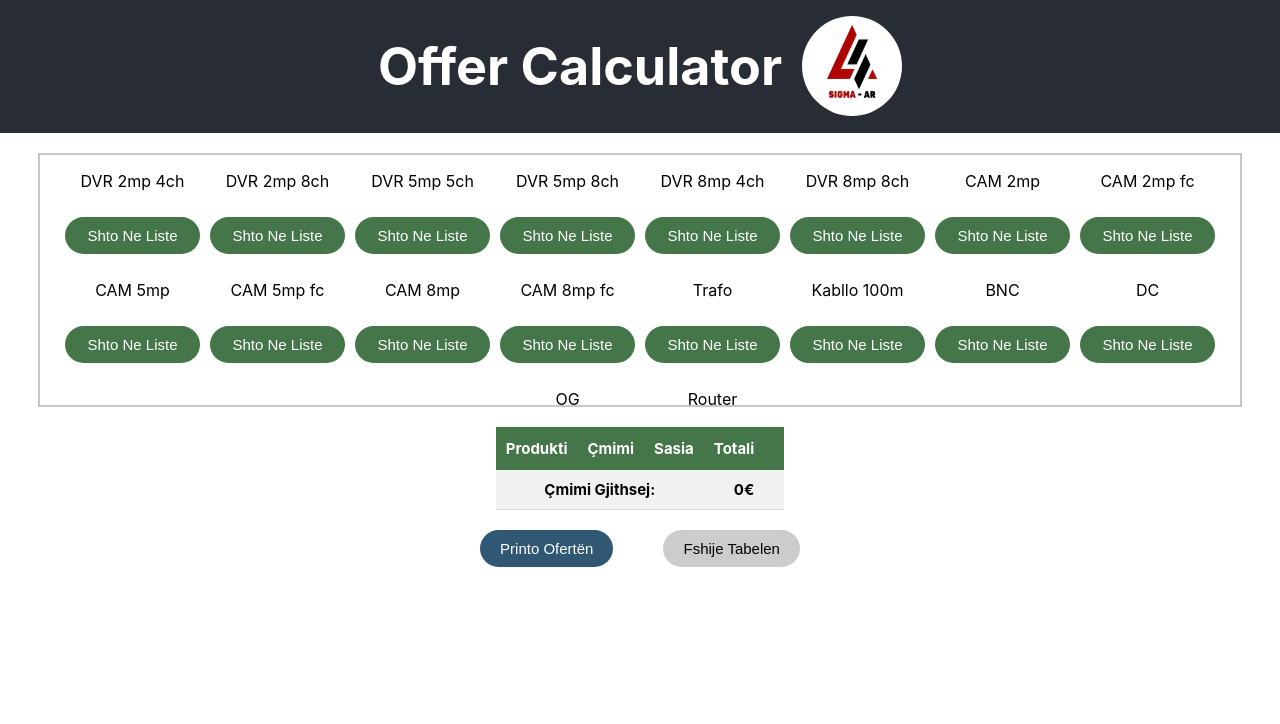
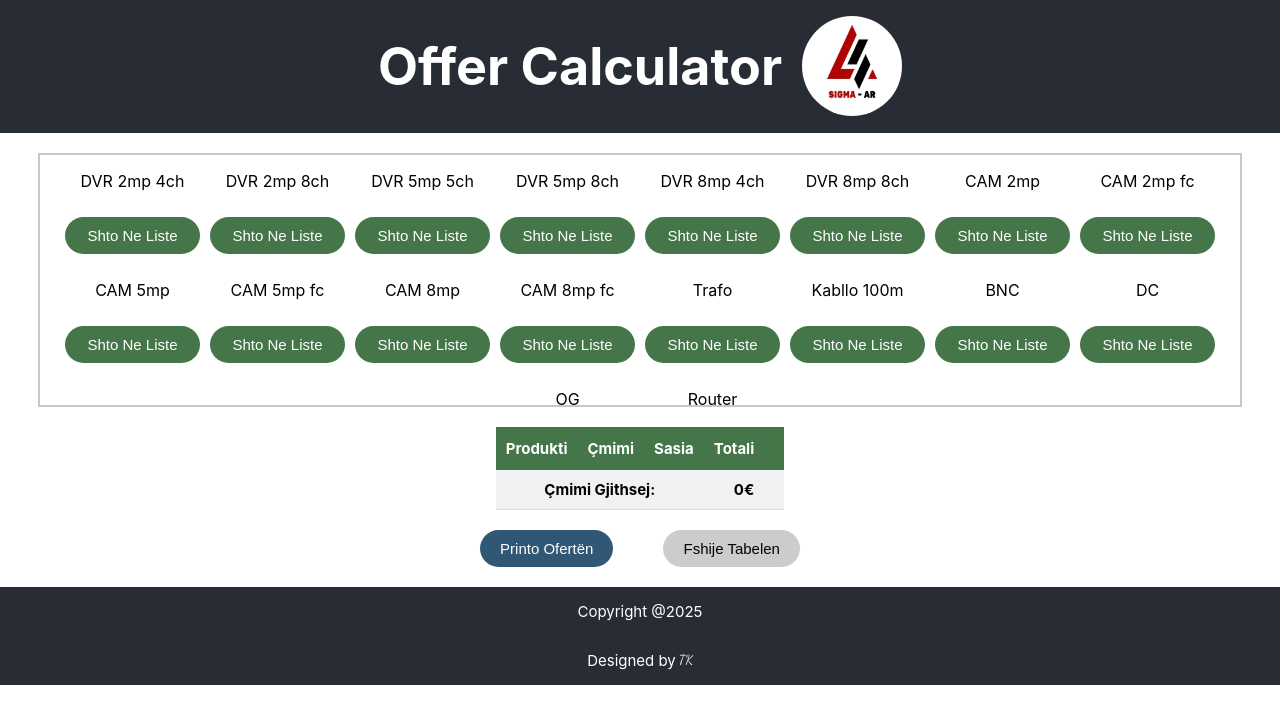
Before and after one commit to teutakk/OfferCalculator, a React (Create React App) app in the folder frontend/: page / in a window 1280 px wide. Shown: the top 724 px of the page. Built offline with nearby package versions, Linux system fonts and the light colour scheme.

Commit message:
simple footer design

```diff
--- a/frontend/src/Calculator.js
+++ b/frontend/src/Calculator.js
@@ -296,6 +296,11 @@ const Calculator = () => {
           <button className='print' onClick={() => window.print()}>Printo Ofertën</button>
           <button className='delete' disabled={productOnList.length === 0} onClick={handleClearList}>Fshije Tabelen</button>
         </div>
+
+        <footer className='footer'>
+          <p>Copyright @{new Date().getFullYear()}</p>
+          <p>Designed by <span>TK</span></p>
+          </footer>
     </div>
   )
 }
--- a/frontend/src/Calculator.scss
+++ b/frontend/src/Calculator.scss
@@ -1,6 +1,5 @@
-.calculator {
-    padding-bottom: 20px;
-}
+@import url('https://fonts.googleapis.com/css2?family=Dancing+Script:wght@400..700&display=swap');
+
 .calculator .app-header {
     background-color: #282c34;
     display: flex;
@@ -77,6 +76,7 @@
     justify-content: center;
     gap: 50px;
     flex-wrap: wrap;
+    padding-bottom: 20px;
 
     .print, .delete{
         padding: 10px 20px;
@@ -176,6 +176,28 @@
         }
     }
 }
+.calculator .footer{
+    background-color: #282c34;
+    display: flex;
+    align-items: center;
+    flex-direction: column;
+    justify-content: center;
+    font-size: 15px;
+    color: white;
+
+
+    p {
+        display: flex;
+        align-items: center;
+        justify-content: center;
+        span {
+            padding-left: 3px;
+            font-family: "Dancing Script", cursive;
+            font-size: 13px;
+        }
+    }
+
+}
 
 
 @media print {
```
